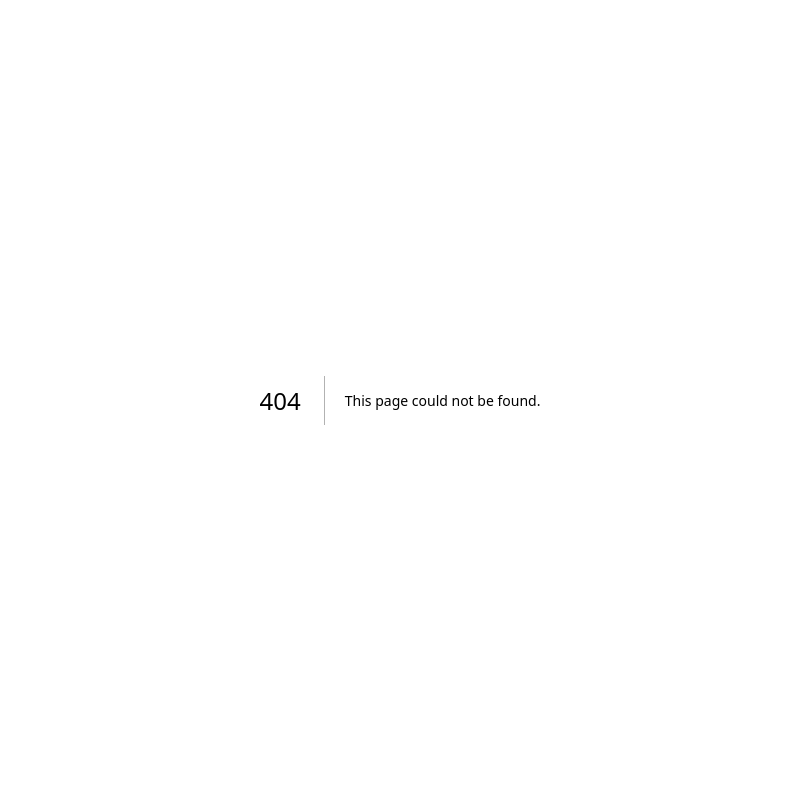
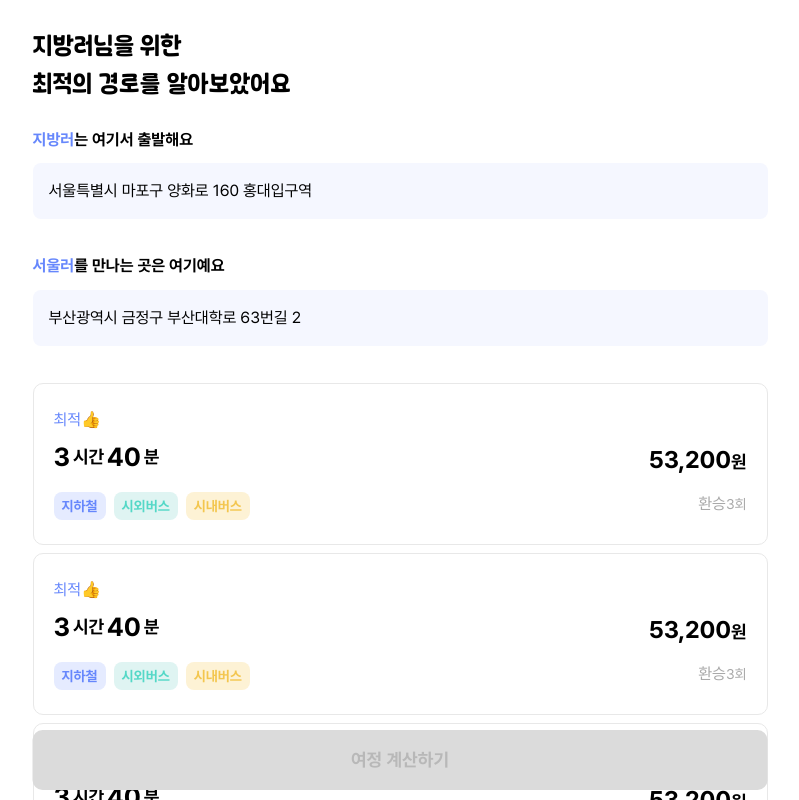
Before and after one commit to mintmin0320/provincial-minds, a Next.js app: page /transit-route-search in a window 1280 px wide. Before the commit this address had no page. Shown: the top 800 px of the page, without its empty margins (240-1039 px from the left). Built offline with nearby package versions, Linux system fonts and the light colour scheme.

Commit message:
feat: 교통수단 검색 페이지 추가

```diff
--- /dev/null
+++ b/src/app/transit-route-search/page.tsx
@@ -0,0 +1,13 @@
+import TransitRouteSection from "@/features/provincial-route-search/ui/TransitRouteSection"
+import FlowTitle from "@/shared/@common/ui/FlowTitle"
+
+const TransitRouteSearchPage = () => {
+  return (
+    <main className="h-full w-full bg-white px-[16px] pt-[28px]">
+      <FlowTitle>{`지방러님을 위한\n최적의 경로를 알아보았어요`}</FlowTitle>
+      <TransitRouteSection />
+    </main>
+  )
+}
+
+export default TransitRouteSearchPage
--- /dev/null
+++ b/src/features/provincial-route-search/ui/TransitRouteCard.tsx
@@ -0,0 +1,62 @@
+"use client"
+
+import { ExtendedTransitRouteCardProps } from "@/shared/types/transitRoute.type"
+import { themes, themeStyle } from "@/shared/utils/transportationThemes"
+import { cn } from "@/shared/utils/twMerge"
+
+const TransitRouteCard = ({
+  isSelected,
+  transitRoute,
+}: ExtendedTransitRouteCardProps) => {
+  const {
+    isBest = false,
+    transportationList,
+    transferCount,
+    travelCost,
+    travelHours,
+    travelMinutes,
+  } = transitRoute
+
+  return (
+    <li
+      className={cn("rounded-[10px] border px-[20px] py-[24px]", {
+        "border-[#D0DaFE] bg-[#F5F7FF]": isSelected,
+        "border-[#E8E8E8] bg-white": !isSelected,
+      })}
+    >
+      {isBest && (
+        <span className="leading-l tracking-[-0.07px] text-blue01">최적👍</span>
+      )}
+      <div className="mt-[12px] flex justify-between text-lg font-bold leading-l tracking-[-0.13px] text-black">
+        <div className="flex gap-[3px]">
+          <span className="text-[26px]">{travelHours}</span>시간
+          <span className="text-[26px]">{travelMinutes}</span>분
+        </div>
+        <div>
+          <span className="text-2xl">{travelCost.toLocaleString()}</span>원
+        </div>
+      </div>
+      <div className="mt-[16px] flex justify-between leading-l tracking-[-0.07px]">
+        <div className="flex gap-[8px]">
+          {transportationList.map((transportation, index) => (
+            <span
+              key={index}
+              className={cn(
+                themeStyle[themes[transportation]],
+                "rounded-lg px-[8px] py-[4px] text-sm font-bold",
+              )}
+            >
+              {transportation}
+            </span>
+          ))}
+        </div>
+        <div className="text-sm font-medium text-[#A8A8A8]">
+          <span className="text-base">환승</span>
+          {transferCount}회
+        </div>
+      </div>
+    </li>
+  )
+}
+
+export default TransitRouteCard
--- /dev/null
+++ b/src/features/provincial-route-search/ui/TransitRouteList.tsx
@@ -0,0 +1,60 @@
+"use client"
+
+import { useRouter } from "next/navigation"
+import { useState } from "react"
+
+import Button from "@/shared/@common/ui/Button"
+import TransitRouteCard from "./TransitRouteCard"
+
+import ROUTE_PATH from "@/shared/constants/path"
+import { ITransitRouteCardProps } from "@/shared/types/transitRoute.type"
+
+/** 더미 데이터 */
+const transitRoute: ITransitRouteCardProps["transitRoute"] = {
+  isBest: true,
+  transportationList: ["지하철", "시외버스", "시내버스"],
+  transferCount: 3,
+  travelCost: 53200,
+  travelHours: "3",
+  travelMinutes: "40",
+}
+
+const data = [
+  transitRoute,
+  transitRoute,
+  transitRoute,
+  transitRoute,
+  transitRoute,
+]
+
+const TransitRouteList = () => {
+  const router = useRouter()
+
+  const [selectedIndex, setSelectedIndex] = useState<number | null>(null)
+
+  return (
+    <>
+      <ul className="mt-[37px] flex flex-col gap-[8px] pb-[96px]">
+        {data.map((item, index) => (
+          <div onClick={() => setSelectedIndex(index)} key={index}>
+            <TransitRouteCard
+              isSelected={selectedIndex === index}
+              transitRoute={item}
+            />
+          </div>
+        ))}
+      </ul>
+      <Button
+        type="button"
+        className="fixed bottom-0 left-1/2 mb-[10px] max-w-[calc(100%-32px)] -translate-x-1/2 transform"
+        theme="blue"
+        disabled={selectedIndex === null}
+        onClick={() => router.push(`${ROUTE_PATH.TRANSIT_ROTE_RESULT}?step=2`)}
+      >
+        여정 계산하기
+      </Button>
+    </>
+  )
+}
+
+export default TransitRouteList
--- /dev/null
+++ b/src/features/provincial-route-search/ui/TransitRouteSection.tsx
@@ -0,0 +1,20 @@
+"use client"
+
+import SearchAreaFieldGroup from "@/shared/@common/ui/SearchAreaFieldGroup"
+import TransitRouteList from "./TransitRouteList"
+
+const areaState = {
+  urbanArea: "서울특별시 마포구 양화로 160 홍대입구역",
+  provincialArea: "부산광역시 금정구 부산대학로 63번길 2",
+}
+
+const TransitRouteSection = () => {
+  return (
+    <section>
+      <SearchAreaFieldGroup areaState={areaState} type="view" />
+      <TransitRouteList />
+    </section>
+  )
+}
+
+export default TransitRouteSection
```
